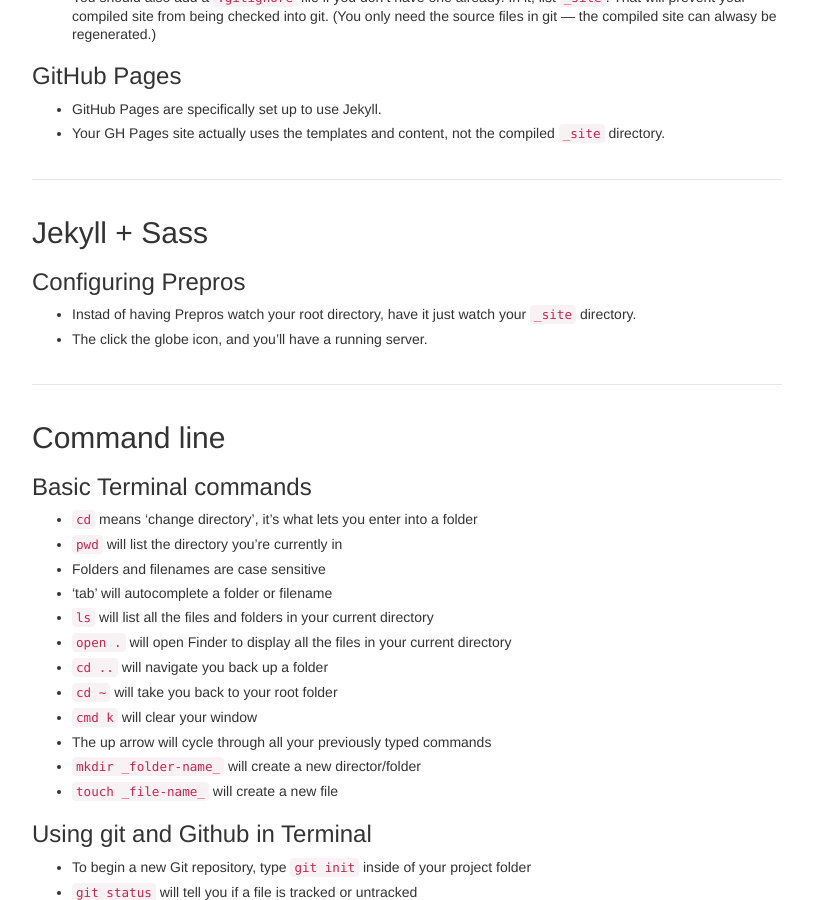
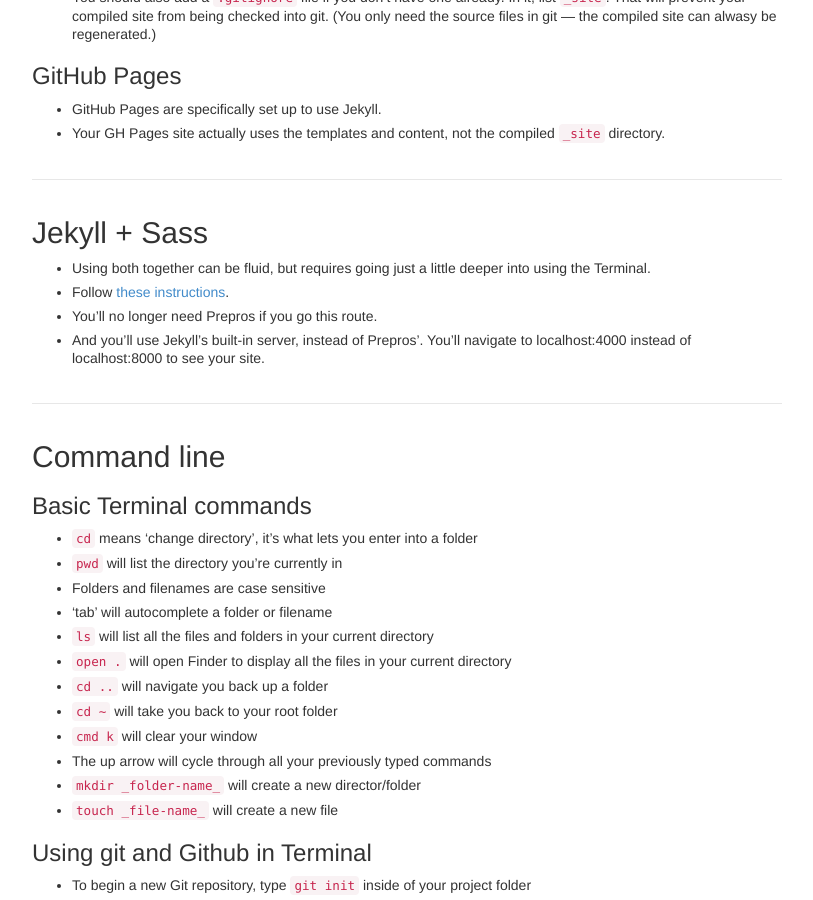
Before and after one commit to tsl-frontend/tsl-frontend.github.io, a Jekyll site: the page built from _posts/2013-11-13-14.md, in a window 1280 px wide and 900 px high, scrolled down 1239 px. Shown: the whole window, without its empty margins (428-1241 px from the left). Built offline with Jekyll 4.4.1, drawn with Linux system fonts in a browser that asks for light colours; Markdown is read by kramdown in place of the engine named in the settings.

Commit message:
Updated notes to reflect new Compass strategy.

```diff
--- a/_posts/2013-11-13-14.md
+++ b/_posts/2013-11-13-14.md
@@ -76,10 +76,10 @@ screencasts:
 
 ## Jekyll + Sass
 
-### Configuring Prepros
-
-- Instad of having Prepros watch your root directory, have it just watch your `_site` directory.
-- The click the globe icon, and you'll have a running server.
+- Using both together can be fluid, but requires going just a little deeper into using the Terminal.
+- Follow [these instructions](http://davidpots.com/blog/jekyll-github-pages-compass/).
+- You'll no longer need Prepros if you go this route.
+- And you'll use Jekyll's built-in server, instead of Prepros'. You'll navigate to localhost:4000 instead of localhost:8000 to see your site.
 
 {% comment %}
 ### Configuring Prepros
```
